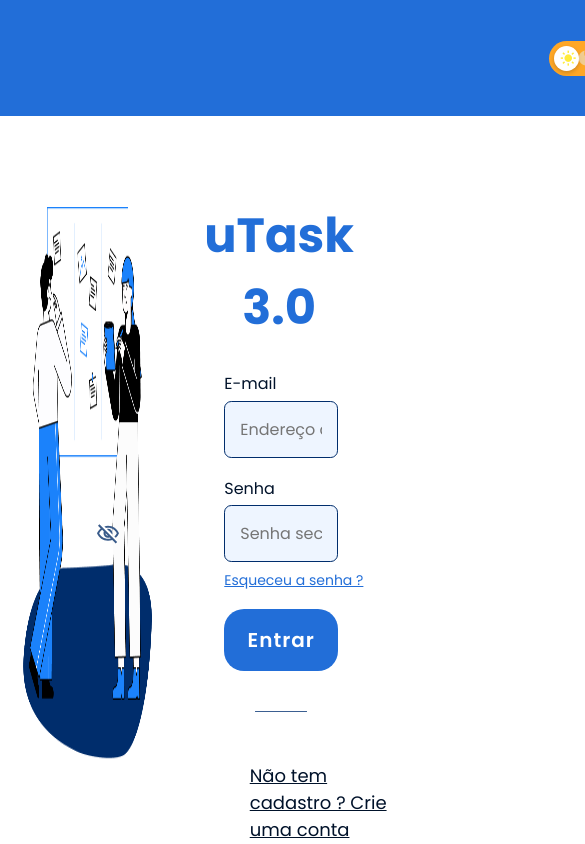
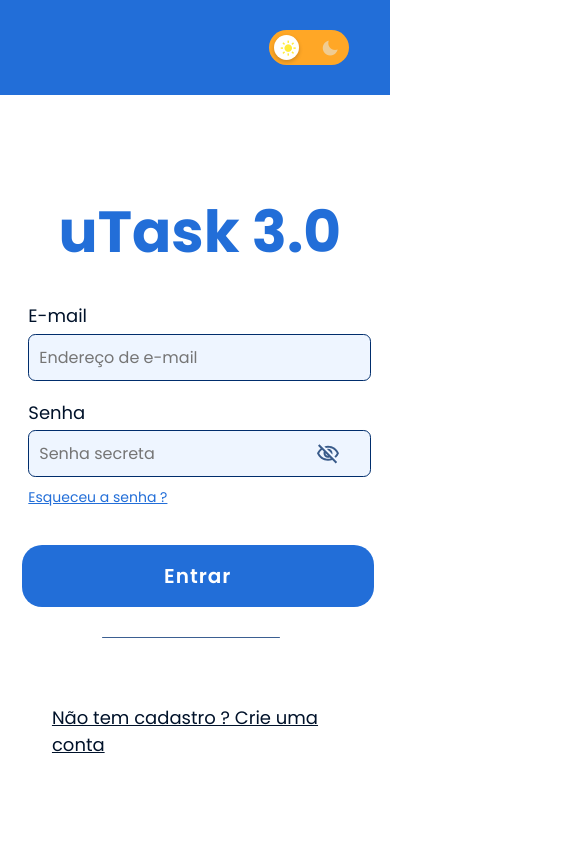
Before and after one commit to nunoguerra1/uTask---Nuno-Guerra, a React (Vite) app: page / in a window 390 px wide. Shown: the top 844 px of the page, 585 px wide, since content can reach past the window. Built offline with nearby package versions, Linux system fonts and the light colour scheme; a web font is replaced by a local one.

Commit message:
feat: adicionado responsividade na tela de login

```diff
--- a/index.html
+++ b/index.html
@@ -4,7 +4,7 @@
 <head>
   <meta charset="UTF-8" />
   <link rel="icon" type="image/svg+xml" href="/vite.svg" />
-  <meta name="viewport" content="width=device-width, initial-scale=1.0" />
+  <meta name="viewport" content="width=device-width, initial-scale=1.0">
   <title>Vite + React + TS</title>
   <link href='https://unpkg.com/boxicons@2.1.4/css/boxicons.min.css' rel='stylesheet'>
   <link href="https://fonts.googleapis.com/icon?family=Material+Icons" rel="stylesheet">
--- a/src/components/BannerSuperior.css
+++ b/src/components/BannerSuperior.css
@@ -6,3 +6,10 @@
 .tema {
     margin-left: 63.89776357827476vw;
 }
+
+@media screen and (max-width: 768px) {
+    .banner-superior {
+        padding: 30px 20px;
+    }
+
+}
--- a/src/components/BoxLogin.css
+++ b/src/components/BoxLogin.css
@@ -51,6 +51,7 @@
     letter-spacing: 1px;
     font-weight: 600;
     cursor: pointer;
+    position: relative;
 }
 
 .btnEntrar:hover {
@@ -60,12 +61,14 @@
 .DivisorLogin {
     height: 100%;
     width: 13.312034078807242vw;
+    position: relative;
 }
 
 .CriarConta {
     display: block;
     color: var(--text-color);
     font-size: 18px;
+    position: relative;
 }
 
 .error-messageLogin {
@@ -94,3 +97,50 @@
     line-height: 1;
     z-index: 10;
 }
+
+@media screen and (max-width: 768px) {
+    .TelaLogin h1 {
+        margin-top: 85.92910848549947vh;
+        margin-left: -40.649627263045794vw;
+        font-size: 58px;
+    }
+
+    .forms {
+        margin-left: -50.247071352502662vw;
+    }
+
+    .forms label {
+        font-size: 18px;
+    }
+
+    .forms input {
+        width: 85%;
+        padding: 10px;
+    }
+
+    .esqueciSenha {
+        margin-top: 10px;
+    }
+
+    .toggle-password-visibility-login {
+        margin-right: -220px;
+    }
+
+    .btnEntrar {
+        top: 2.1482277121374866vh;
+        left: -51.980830670926517vw;
+        width: 170%;
+    }
+
+    .DivisorLogin {
+        width: 45.649627263045794vw;
+        bottom: 3.7593984962406015vh;
+        left: 0.5324813631522897vw;
+    }
+
+    .CriarConta {
+        margin-right: -45.649627263045794vw;
+        right: 50.714589989350372vw;
+    }
+
+}
--- a/src/components/BoxLogin.tsx
+++ b/src/components/BoxLogin.tsx
@@ -70,7 +70,7 @@ function BoxLogin() {
                     if (!userFound) {
                         setErrors({ email: "Email não encontrado" });
                     } else if (!passwordCorrect) {
-                        setErrors({ senha: "Senha incorreta" });
+                        setErrors({ senha: "Senha incorreta, tente novamente" });
                     }
                 })
                 .catch(err => {
--- a/src/components/ImagemLogin.css
+++ b/src/components/ImagemLogin.css
@@ -2,3 +2,9 @@
     width: 34.185303514377vw;
     height: 73.25456498388829vh;
 }
+
+@media screen and (max-width: 768px) {
+    .ImagemLogin img {
+        display: none;
+    }
+}
--- a/src/index.css
+++ b/src/index.css
@@ -1,10 +1,12 @@
 @import url('https://fonts.googleapis.com/css2?family=Bebas+Neue&family=Edu+QLD+Hand:wght@400..700&family=Montserrat:ital@0;1&family=Poppins:ital,wght@0,100;0,200;0,300;0,400;0,500;0,600;0,700;0,800;0,900;1,100;1,200;1,300;1,400;1,500;1,600;1,700;1,800;1,900&family=Roboto:ital,wght@0,100..900;1,100..900&family=Syne:wght@500&display=swap');
 
 * {
+  box-sizing: border-box;
+  text-size-adjust: 100%;
+  padding: 0;
   margin: 0;
-  padding: 0;
-  box-sizing: border-box;
 }
+
 
 :root {
   font-family: 'Poppins', sans-serif;
@@ -39,3 +41,11 @@ body {
   color: var(--text-color);
   transition: all 0.3s ease;
 }
+
+@media screen and (max-width: 768px) {
+
+  html,
+  body {
+    overflow-x: hidden;
+  }
+}
```
